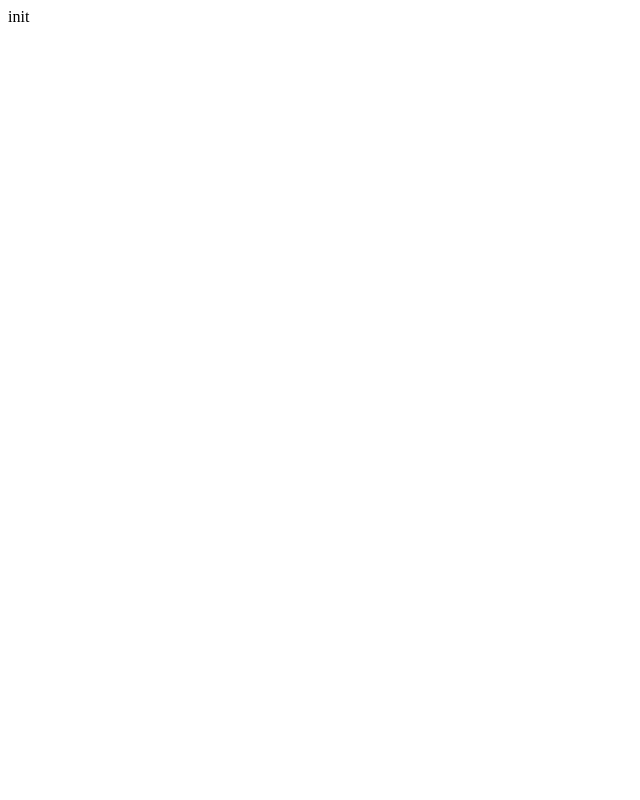
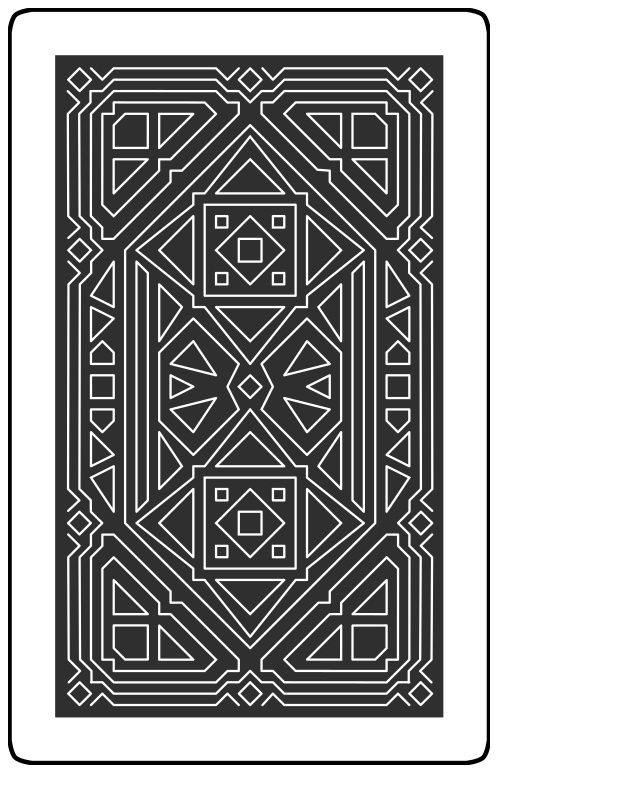
Before and after one commit to ytsujiii/status-code-matching-game, a React (Create React App) app: page / in a window 1280 px wide. Shown: the whole page, without its empty margins (0-640 px from the left). Built offline with nearby package versions, Linux system fonts and the light colour scheme; the HTML template or start-up script is replaced by a standard one.

Commit message:
feat: カードを1枚表示

```diff
--- a/src/App.tsx
+++ b/src/App.tsx
@@ -1,11 +1,11 @@
 import React from 'react';
+import Card from './Card';
 
 function App() {
-  return (
-    <div>
-      init
-    </div>
-  );
+  const callback = () => {
+    /* TODO: onClick */
+  };
+  return <Card cardState="faceDown" onClick={callback} />;
 }
 
 export default App;
--- /dev/null
+++ b/src/Card.tsx
@@ -0,0 +1,13 @@
+import React from 'react';
+import CardState from './constants/CardState';
+import FaceDownCardImg from './images/face_down.png';
+
+interface Props {
+  cardState: CardState;
+  onClick: () => void;
+}
+
+export default function Card(props: Props): React.ReactElement {
+  const { cardState, onClick } = props;
+  return <img src={FaceDownCardImg} alt="" />;
+}
--- /dev/null
+++ b/src/constants/CardState.ts
@@ -0,0 +1,3 @@
+type CardState = 'faceDown' | 'faceUp' | 'removed';
+
+export default CardState;
```
Also changed, not shown: src/images/face_down.png (added).
